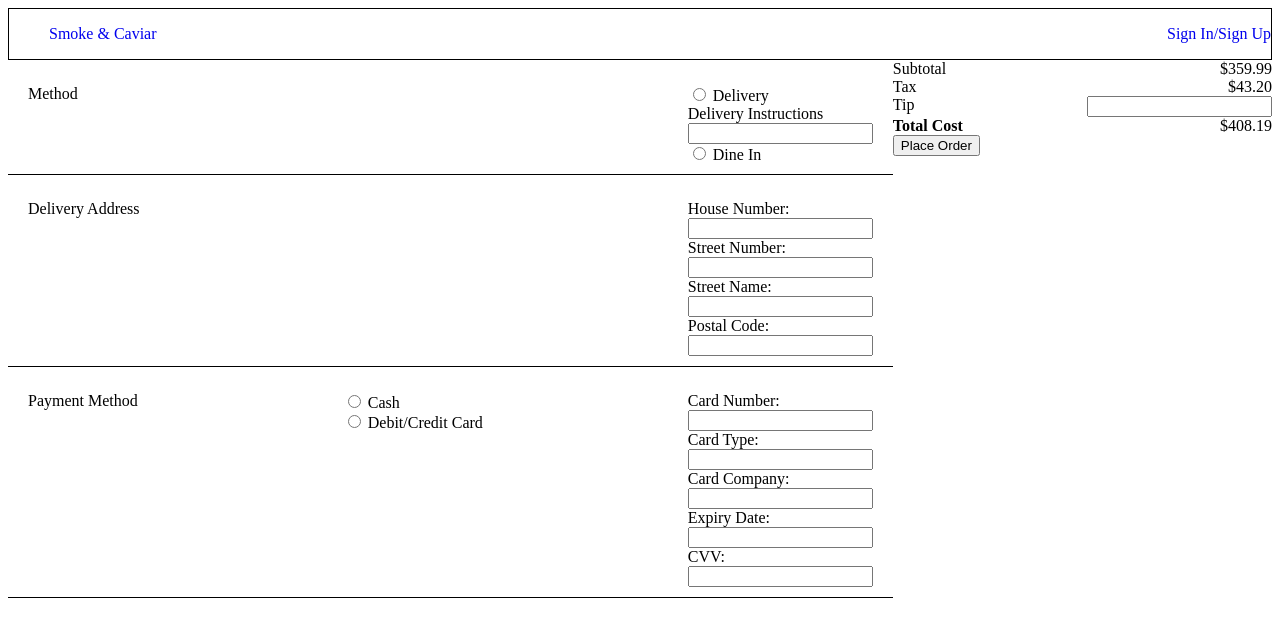
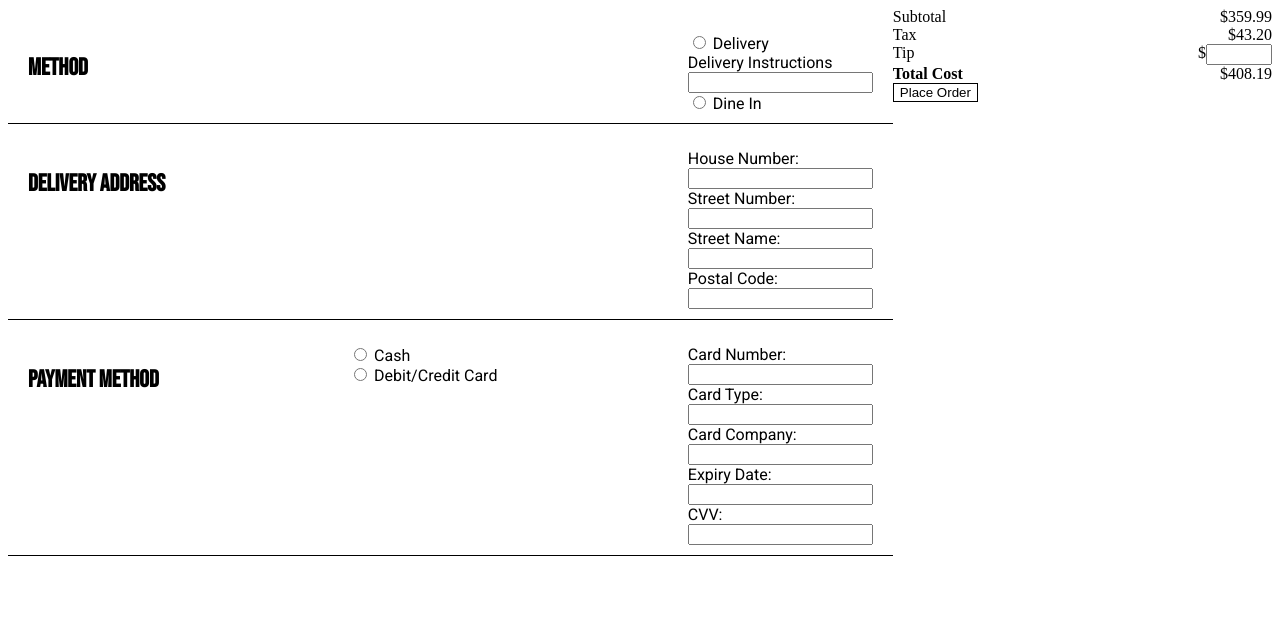
Before and after one commit to Dreiii18/Restaurant, a PHP site: page /frontend/html/checkout.html in a window 1280 px wide. Shown: the top 637 px of the page. Run offline with PHP 8.4, Linux system fonts and the light colour scheme.

Commit message:
added input box for tip font for sections removed nav styled place order button

```diff
--- a/frontend/css/checkout.css
+++ b/frontend/css/checkout.css
@@ -1,19 +1,25 @@
+.bebas-neue-regular {
+    font-family: "Bebas Neue", sans-serif;
+    font-weight: 400;
+    font-style: normal;
+}
+
+.roboto-regular {
+    font-family: "Roboto", sans-serif;
+    font-weight: 400;
+    font-style: normal;
+}
+
+h2{
+    font-family: "Bebas Neue", sans-serif;
+}
+
+label {
+    font-family: "Roboto", sans-serif;
+}
+
 .row{
     display: flex;
-}
-
-#navbar {
-    border: 1px solid black;
-}
-
-#navbar ul {
-    display: flex;
-    justify-content: space-between;
-    list-style: none;
-}
-
-nav a {
-    text-decoration: none;
 }
 
 .inner-row{
@@ -38,3 +44,18 @@ nav a {
     display: flex;
     justify-content: space-between;
 }
+
+#place-order {
+    background-color: white;
+    color: black;
+    border: 1px solid black;
+}
+
+#tip-cost{
+    display: flex;
+    justify-content: flex-end;
+}
+
+#tip{
+    width: 30%;
+}
--- a/frontend/html/checkout.html
+++ b/frontend/html/checkout.html
@@ -3,23 +3,19 @@
   <head>
     <meta charset="UTF-8">
     <title>Checkout</title>
-    <link rel="stylesheet" href="../css/checkout.css">
+    <link rel="stylesheet" href="css\checkout.css">
+    <style>
+        @import url('https://fonts.googleapis.com/css2?family=Bebas+Neue&family=Montserrat:ital,wght@0,100..900;1,100..900&display=swap');
+        @import url('https://fonts.googleapis.com/css2?family=Bebas+Neue&family=Montserrat:ital,wght@0,100..900;1,100..900&family=Roboto:ital,wght@0,100;0,300;0,400;0,500;0,700;0,900;1,100;1,300;1,400;1,500;1,700;1,900&display=swap');
+    </style>
   </head>
 
   <body>
     <main>
-        <nav id="navbar">
-            <ul>
-                <li><a href="../../index.php">Smoke & Caviar</a></li>
-                <li><a href="#">Sign In/Sign Up</a></li>
-            </ul>
-        </nav>
-
-        <div id="content">
         <div class="row">
             <div class="column-1">
                 <div class="inner-row">
-                        <span class="checkout-section">Method</span>
+                    <span class="checkout-section"><h2>Method</h2></span>
                     <div id="order_method">
                         <input type="radio" id="delivery" name="order_method" value="Delivery">
                         <label for="delivery">Delivery</label><br>
@@ -32,7 +28,7 @@
                     </div>
                 </div>
                 <div class="inner-row">
-                        <span>Delivery Address</span>
+                    <span><h2>Delivery Address</h2></span>
                     <form>
                         <label for="house_num">House Number:</label><br>
                         <input type="text" id="house_num" name="house_num"><br>
@@ -45,7 +41,7 @@
                     </form>
                 </div>
                 <div class="inner-row">
-                        <span>Payment Method</span>
+                    <span><h2>Payment Method</h2></span>
                     <div id="payment-options">
                         <input type="radio" id="cash" name="payment_method" value="Cash">
                         <label for="cash">Cash</label><br>
@@ -81,7 +77,7 @@
                     <div class="cost-element">
                         <span>Tip</span>
                         <div id="tip-cost">
-                                <input type="text" id="tip" name="tip">
+                            $<input type="text" id="tip" name="tip">
                         </div>
                     </div>
                     <div class="cost-element">
@@ -89,15 +85,12 @@
                         <div id="total-cost">$408.19</div>
                     </div>
                     <div class="d-grid gap-2 p-3">
-                            <button class="btn btn-primary" type="button">Place Order</button>
+                        <button class="btn btn-primary" type="button" id="place-order">Place Order</button>
                     </div>
                 </div>
 
             </div>
-
         </div>
-        </div>
-
     </main>
   </body>
 </html>
```
Lines whose indentation alone changed are shown as unchanged.
